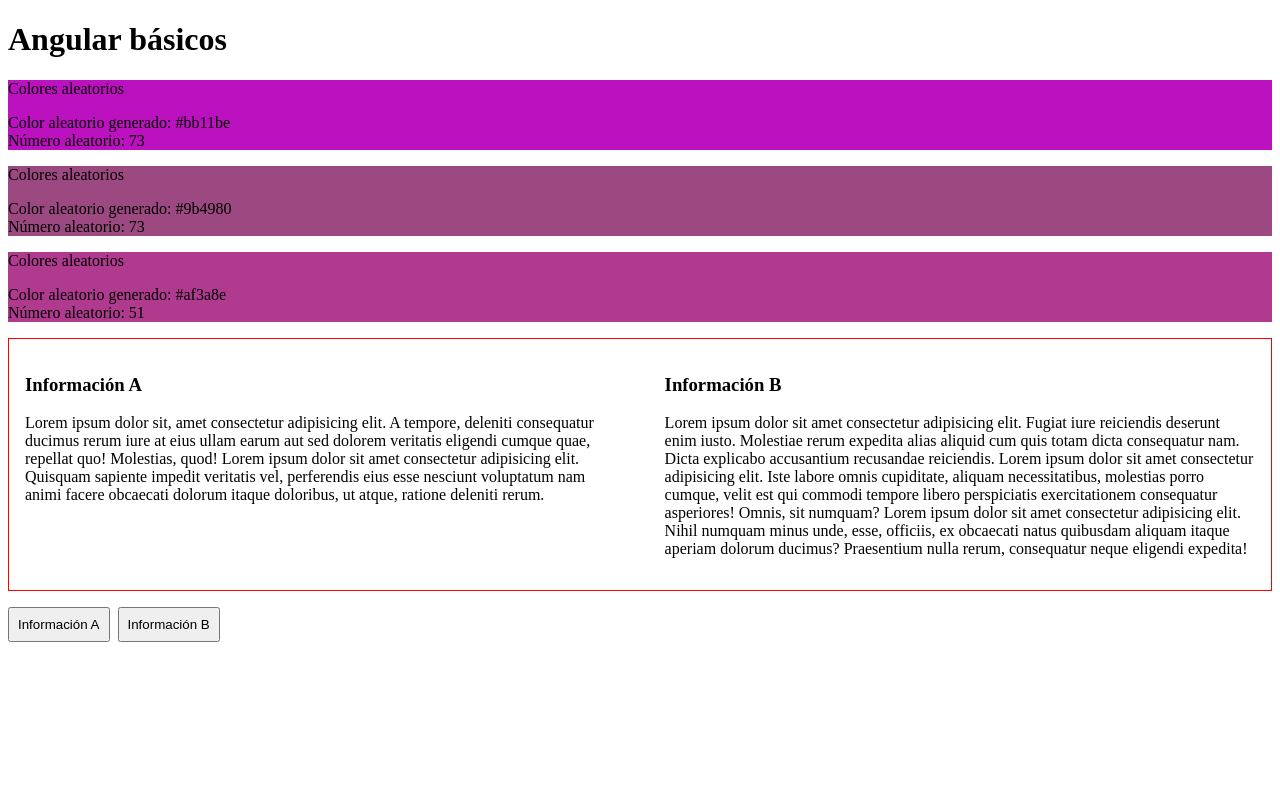
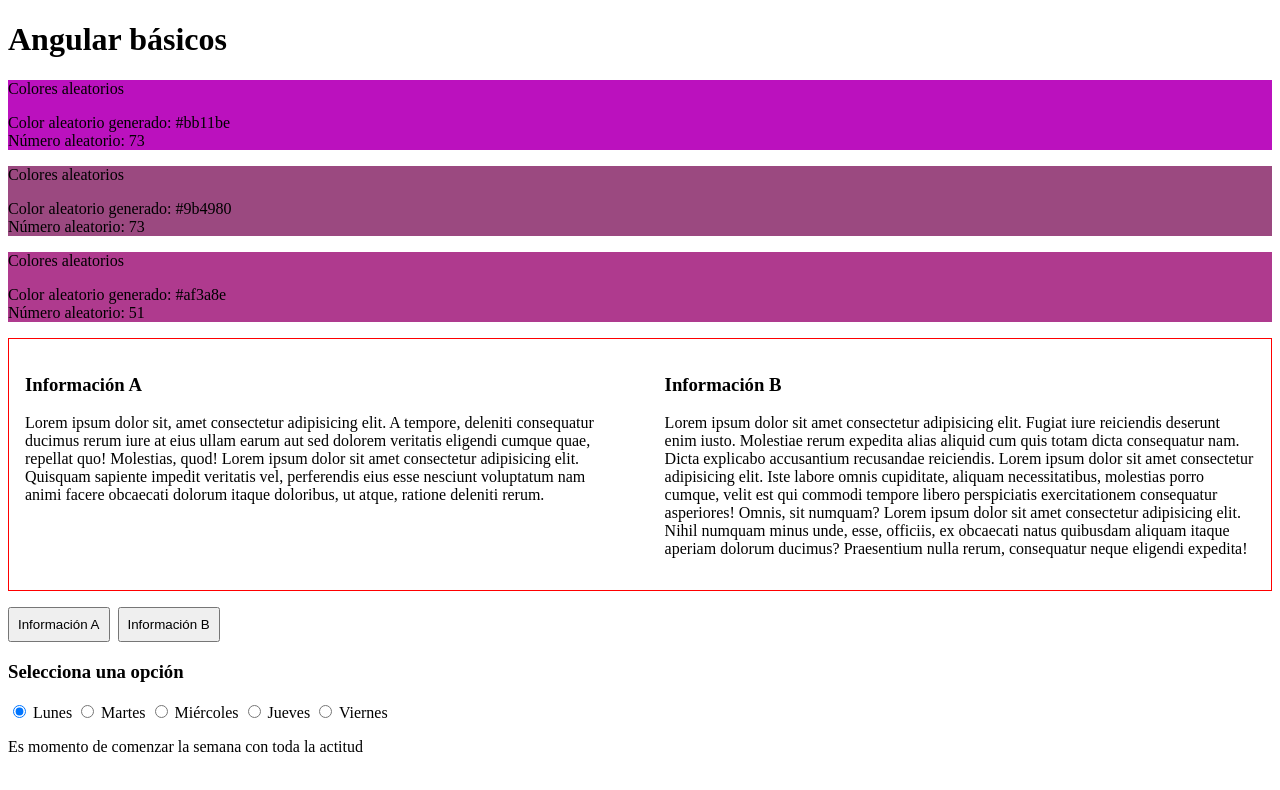
Before and after one commit to alexglzrys/angular-basicos, an Angular app: page / in a window 1280 px wide. Shown: the top 790 px of the page. Built offline with nearby package versions, Linux system fonts and the light colour scheme.

Commit message:
directiva ngSwitch

```diff
--- a/src/app/app.component.html
+++ b/src/app/app.component.html
@@ -7,3 +7,5 @@
 <app-colores></app-colores>
 
 <app-informacion></app-informacion>
+
+<app-opciones></app-opciones>
--- a/src/app/app.module.ts
+++ b/src/app/app.module.ts
@@ -5,16 +5,20 @@
 import { AleatorioComponent } from './components/aleatorio/aleatorio.component';
 import { ColoresComponent } from './components/colores/colores.component';
 import { InformacionComponent } from './components/informacion/informacion.component';
+import { OpcionesComponent } from './components/opciones/opciones.component';
+import { FormsModule } from '@angular/forms';
 
 @NgModule({
   declarations: [
     AppComponent,
     AleatorioComponent,
     ColoresComponent,
-    InformacionComponent
+    InformacionComponent,
+    OpcionesComponent
   ],
   imports: [
-    BrowserModule
+    BrowserModule,
+    FormsModule,  // Necesaria para trabajar con ngModel
   ],
   providers: [],
   bootstrap: [AppComponent]
--- /dev/null
+++ b/src/app/components/opciones/opciones.component.html
@@ -0,0 +1,19 @@
+<div class="container">
+  <h3>Selecciona una opción</h3>
+  <div class="opciones">
+    <input type="radio" [(ngModel)]="opcion" name="dia" value="lunes" checked> Lunes
+    <input type="radio" [(ngModel)]="opcion" name="dia" value="martes"> Martes
+    <input type="radio" [(ngModel)]="opcion" name="dia" value="miercoles"> Miércoles
+    <input type="radio" [(ngModel)]="opcion" name="dia" value="jueves"> Jueves
+    <input type="radio" [(ngModel)]="opcion" name="dia" value="viernes"> Viernes
+  </div>
+  <!-- Directiva estructural -->
+  <div [ngSwitch]="opcion">
+    <p class="item" *ngSwitchCase="'lunes'">Es momento de comenzar la semana con toda la actitud</p>
+    <p class="item" *ngSwitchCase="'martes'">Debes de ir a correr</p>
+    <p class="item" *ngSwitchCase="'miercoles'">No le temas al día más largo de la semana</p>
+    <p class="item" *ngSwitchCase="'jueves'">Es momento de ir a comer unos buenos tacos</p>
+    <p class="item" *ngSwitchCase="'viernes'">Hoy es día de salir temprano</p>
+    <p class="item" *ngSwitchDefault>Opción por defecto</p>
+  </div>
+</div>
--- /dev/null
+++ b/src/app/components/opciones/opciones.component.ts
@@ -0,0 +1,17 @@
+import { Component, OnInit } from '@angular/core';
+
+@Component({
+  selector: 'app-opciones',
+  templateUrl: './opciones.component.html',
+  styleUrls: ['./opciones.component.css']
+})
+export class OpcionesComponent implements OnInit {
+
+  opcion: string = 'lunes'
+
+  constructor() { }
+
+  ngOnInit(): void {
+  }
+
+}
```
Also changed, not shown: src/app/components/opciones/opciones.component.css (added), 1 other file (tests, documents, lock files or other folders).
